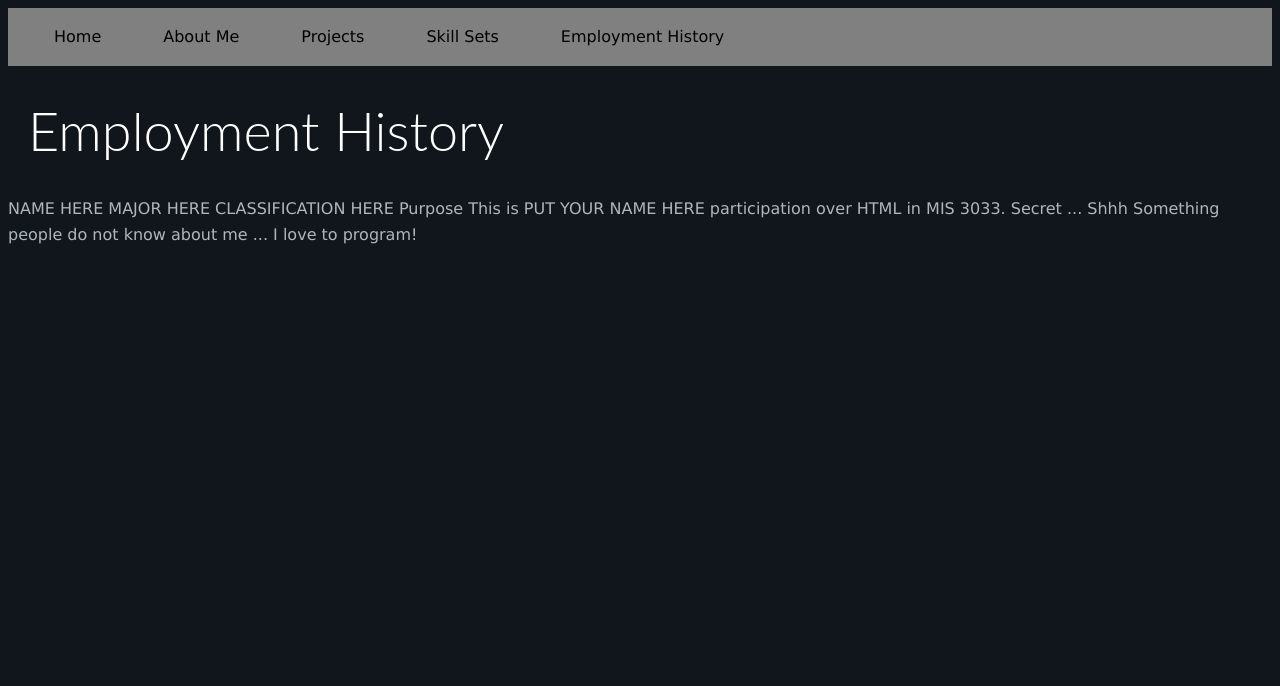
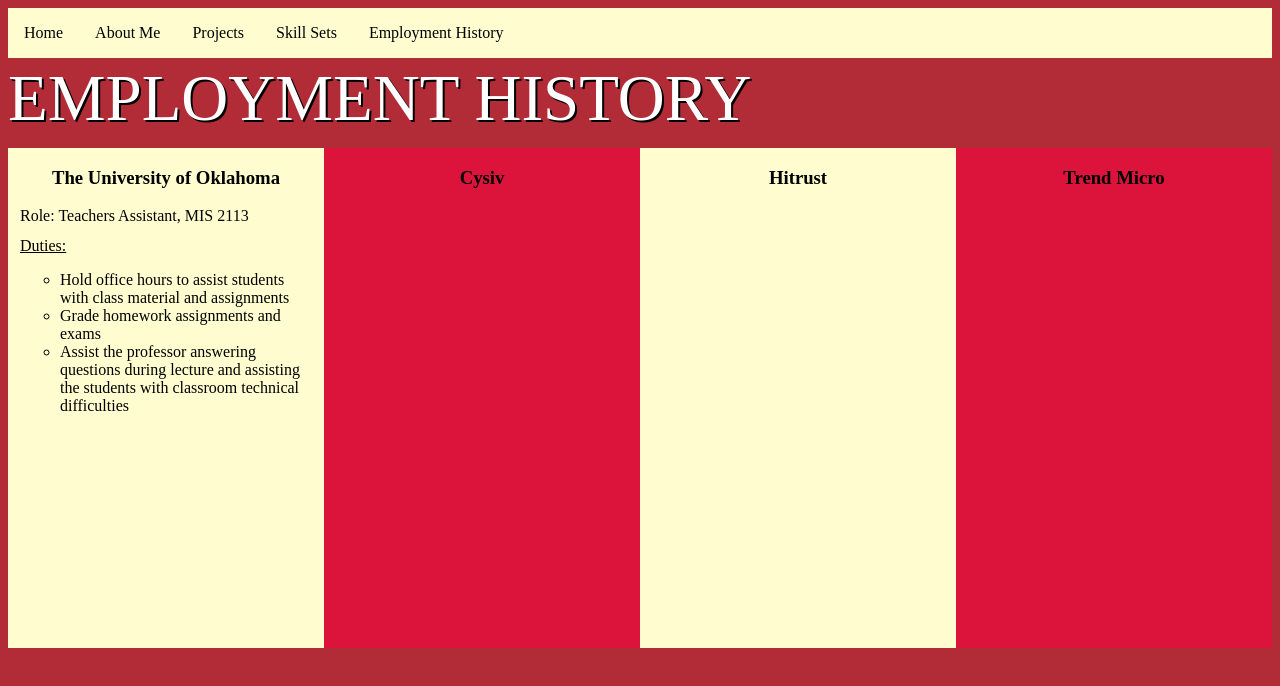
Before and after one commit to ericsutherland99/ericsutherland99.github.io, a plain HTML site: page EmploymentHistory.html in a window 1280 px wide. Drawn offline with Linux system fonts and the light colour scheme.

Commit message:
git install changes

```diff
--- a/EmploymentHistory.html
+++ b/EmploymentHistory.html
@@ -22,23 +22,27 @@
 
     <h1>Employment History</h1>
 
-    <!-- List 3 Websites you like e.g. Google, Bing, DuckDuckGo -->
-
-
-    <!-- List personal information here (Name, Major, Classification) -->
-    NAME HERE
-    MAJOR HERE
-    CLASSIFICATION HERE
-
-    <!-- Add a purpose heading -->
-    Purpose
-
-    This is PUT YOUR NAME HERE participation over HTML in MIS 3033.
-
-    <!-- Add a secret no one knows about you -->
-    Secret ... Shhh
-    Something people do not know about me ...
-    I love to program!
+    <div id="box1">
+        <h3>The University of Oklahoma</h3>
+        <div>Role: Teachers Assistant, MIS 2113</div>
+        <div style="text-decoration: underline;">Duties:</div>
+        <div>
+        <ul>
+            <li>Hold office hours to assist students with class material and assignments</li>
+            <li>Grade homework assignments and exams</li>
+            <li>Assist the professor answering questions during lecture and assisting the students with classroom technical difficulties</li>
+        </ul>
+    </div>
+    </div>
+    <div id="box2">
+        <h3>Cysiv</h3>
+    </div>
+    <div id="box1">
+        <h3>Hitrust</h3>
+    </div>
+    <div id="box2">
+        <h3>Trend Micro</h3>
+    </div>
 
 </body>
 
--- a/personalwebsite.css
+++ b/personalwebsite.css
@@ -1,14 +1,12 @@
 body
 {
-  background-color:rgb(17, 22, 29);
-  font-family: Arial, Helvetica, sans-serif;
-  color: #adb7bd; font-family: 'Lucida Sans', Arial, sans-serif; font-size: 16px; line-height: 26px; text-indent: 30px; margin: 10;
+  background-color:rgb(177, 44, 55);
 }
 header
 {
-  background-color: grey;
+  background-color: rgb(255,253,208);
 }
-ul
+nav ul
 {
   list-style-type: none;
   margin: 0;
@@ -29,9 +27,39 @@ li a
 div p
 {
   width: 50%;
-  color: #adb7bd; font-family: 'Lucida Sans', Arial, sans-serif; font-size: 16px; line-height: 26px; text-indent: 30px; margin: 0;
+  color: #f6f6f6; font-family: 'Orienta', sans-serif; font-size: 16px; line-height: 24px; margin: 0 0 24px; text-align: center;
 }
 h1
 {
-  color: #ffffff; font-family: 'Lato', sans-serif; font-size: 54px; font-weight: 300; line-height: 58px; margin: 10 0 58px; text-indent: 20px;
+  color: #fff; font-family: 'Bitter', serif; font-size: 65px; font-weight: normal; line-height: 60px; margin: 10px 0 20px; text-transform: uppercase;
+  text-shadow: 2px 2px 0 #000;
 }
+h3
+{
+  text-align: center;
+}
+
+#box2 {
+  width: 25%;
+  height: 500px;
+  float: left;
+  background-color:rgb(220, 20, 60);
+}
+#box1 {
+  width: 25%;
+  height: 500px;
+  float: left;
+  background-color: rgb(255,253,208);
+}
+#box1 div
+{
+  margin: 12px 12px 2px;
+}
+#box2 div
+{
+  margin: 12px 12px 2px;
+}
+#box1 div ul
+{
+  list-style-type: circle;
+}
```
